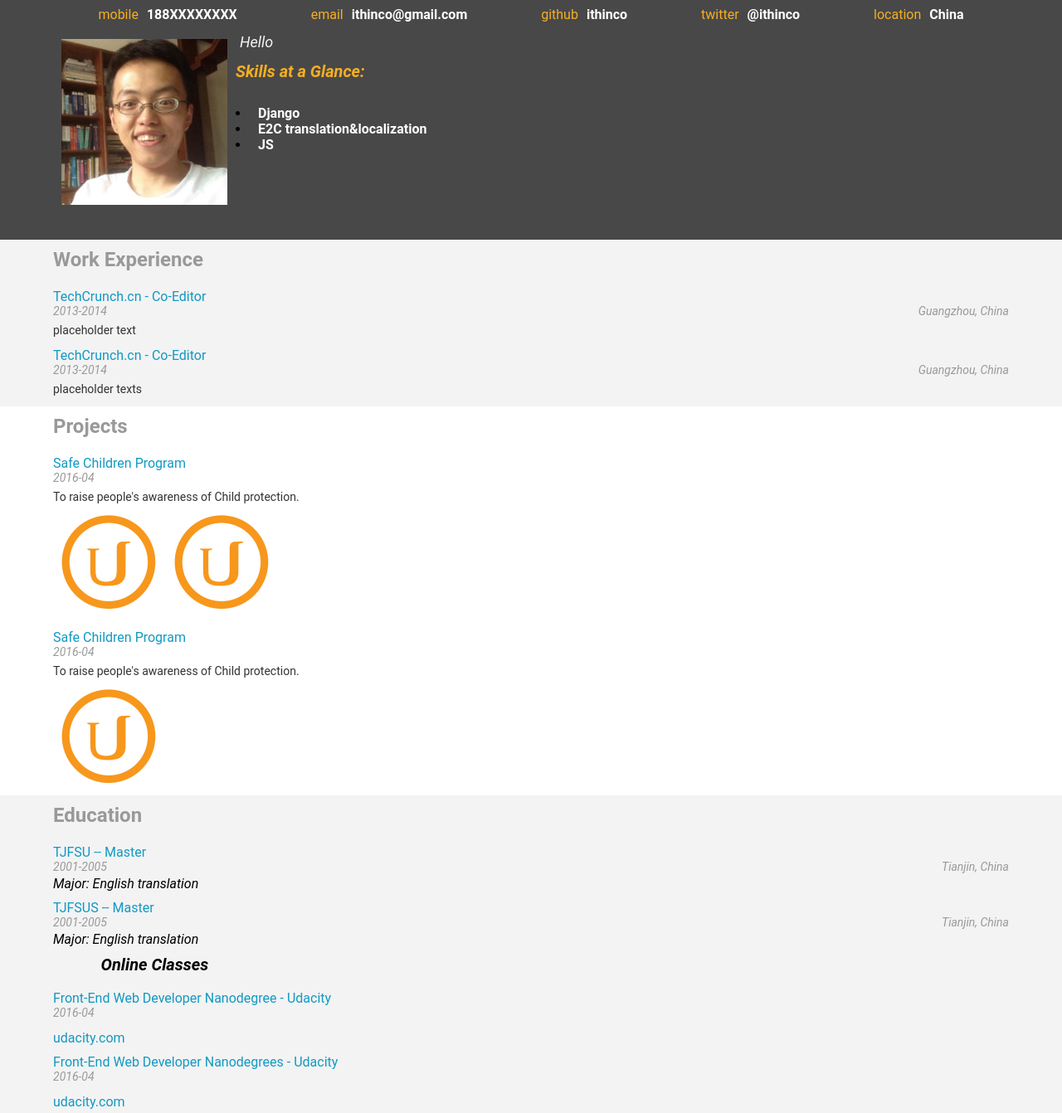
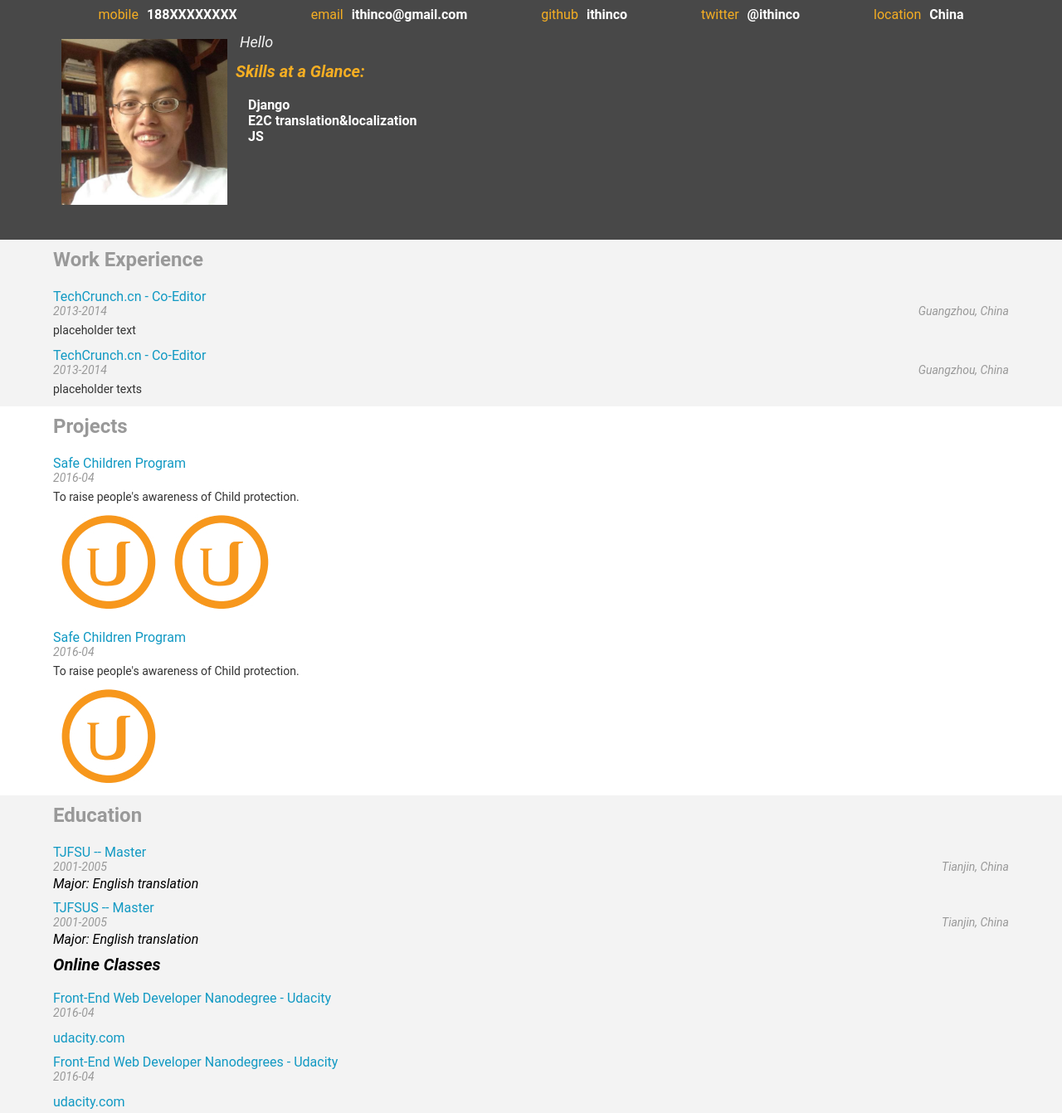
Before and after one commit to ithinco/udacity, a plain HTML site: page online resume/index.html in a window 1280 px wide. Shown: the part 100-1442 px from the top of the page at 83% size. Drawn offline with Linux system fonts and the light colour scheme; some packages are replaced by stand-ins of ours.

Commit message:
to meet specifications

```diff
--- a/online resume/css/style.css
+++ b/online resume/css/style.css
@@ -97,6 +97,10 @@
   font-size: 18px;
   color: #f3f3f3;
   line-height: 28px;
+}
+
+#skills {
+  flex-direction: column;
 }
 
 #skills-h3 {
--- a/online resume/js/resumeBuilder.js
+++ b/online resume/js/resumeBuilder.js
@@ -10,30 +10,33 @@
 	},
 	"welcomeMessage" : "Hello",
 	"skills" : ["Django","E2C translation&localization","JS"],
-	"bioPic" : "images/ithinco.jpg",
+	"biopic" : "images/ithinco.jpg",
 	"display" : function(){
 		var formattedName = HTMLheaderName.replace("%data%", this.name);
 		var formattedRole = HTMLheaderRole.replace("%data%", this.role);
 		$("#header").prepend(formattedRole);
 		$("#header").prepend(formattedName);
 
-		formattedContact = ""
+		var formattedContact = "";
 		for (p in this.contacts)
 			formattedContact += HTMLcontactGeneric.replace("%contact%",
 				p).replace("%data%", this.contacts[p]);
 		$("#topContacts").append(formattedContact);
+		$("#footerContacts").append(formattedContact);
 
-		var formattedPic = HTMLbioPic.replace("%data%", this.bioPic);
+		var formattedPic = HTMLbioPic.replace("%data%", this.biopic);
 		$("#header").append(formattedPic);
 
 		var formattedWelcome = HTMLwelcomeMsg.replace("%data%", this.welcomeMessage);
 		$("#header").append(formattedWelcome);
 
-		$("#header").append(HTMLskillsStart);
 		var formattedSkills = "";
+		var tmpformattedSkills = "";
 		for (var i = 0; i < this.skills.length; i++) {
-			formattedSkills += HTMLskills.replace("%data%", this.skills[i]);
+			 tmpformattedSkills += HTMLskills.replace("%data%", this.skills[i]);
 		};
+		tmpformattedSkills += "</ul>";
+		formattedSkills = HTMLskillsStart.replace("</ul>", tmpformattedSkills);
 		$("#header").append(formattedSkills);
 	}
 };
@@ -68,25 +71,31 @@
 			"url" : "udacity.com"
 	}],
 	"display" : function(){
-		$("#education").append(HTMLschoolStart);
 		var formattedSchool = "";
 		for (var i = 0; i < this.schools.length; i++) {
-			formattedSchool = HTMLschoolName.replace("%data%", this.schools[i].name)
+			var tmpformattedSchool = '>' + HTMLschoolName.replace("%data%", this.schools[i].name)
 							+ HTMLschoolDegree.replace("%data%", this.schools[i].degree)
 							+ HTMLschoolDates.replace("%data%", this.schools[i].dates)
 							+ HTMLschoolLocation.replace("%data%", this.schools[i].location)
-							+ HTMLschoolMajor.replace("%data%", this.schools[i].majors);
-			$(".education-entry").append(formattedSchool);
+							+ HTMLschoolMajor.replace("%data%", this.schools[i].majors)
+							+ '<';
+			formattedSchool += HTMLschoolStart.replace("><", tmpformattedSchool);
 		};
+		$("#education").append(formattedSchool);
+		$("#education").append(HTMLonlineClasses)
 
-		var formattedonline = HTMLonlineClasses;
+		var formattedonline = "";
 		for (var i = 0; i < this.onlineCourses.length; i++) {
-			formattedonline += HTMLonlineTitle.replace("%data%", this.onlineCourses[i].title)
+			var tmpformattedonline = '>' + HTMLonlineTitle.replace("%data%", this.onlineCourses[i].title)
 							+ HTMLonlineSchool.replace("%data%", this.onlineCourses[i].school)
 							+ HTMLonlineDates.replace("%data%", this.onlineCourses[i].date)
-							+ HTMLonlineURL.replace("%data%", this.onlineCourses[i].url);
+							+ HTMLonlineURL.replace("%data%", this.onlineCourses[i].url)
+							+ '<';
+			formattedonline += HTMLschoolStart.replace("><", tmpformattedonline);
 		};
-		$(".education-entry").append(formattedonline);
+		$("#education").append(formattedonline)
+
+
 	}
 };
 
@@ -109,15 +118,16 @@
 	],
 	"display" : function(){
 		var formattedWork = "";
-		$("#workExperience").append(HTMLworkStart);
 		for (var i = 0; i < this.jobs.length; i++) {
-			formattedWork = HTMLworkEmployer.replace("%data%", this.jobs[i].employer)
-							+HTMLworkTitle.replace("%data%", this.jobs[i].title)
-							+HTMLworkDates.replace("%data%", this.jobs[i].dates)
-							+HTMLworkLocation.replace("%data%", this.jobs[i].location)
-							+HTMLworkDescription.replace("%data%", this.jobs[i].description);
-			$(".work-entry").append(formattedWork);
+			var tmpformattedWork = '>' + HTMLworkEmployer.replace("%data%", this.jobs[i].employer)
+							+ HTMLworkTitle.replace("%data%", this.jobs[i].title)
+							+ HTMLworkDates.replace("%data%", this.jobs[i].dates)
+							+ HTMLworkLocation.replace("%data%", this.jobs[i].location)
+							+ HTMLworkDescription.replace("%data%", this.jobs[i].description)
+							+ '<';
+			formattedWork += HTMLworkStart.replace('><', tmpformattedWork);
 		}
+		$("#workExperience").append(formattedWork);
 	}
 };
 
@@ -137,19 +147,18 @@
 		}
 	],
 	"display" : function(){
-		$("#projects").append(HTMLprojectStart);
 		var formattedProjects = "";
 		for (var i = 0; i < this.projects.length; i++) {
-			formattedProjects = HTMLprojectTitle.replace("%data%", this.projects[i].title)
+			var tmpformattedProjects = '>' + HTMLprojectTitle.replace("%data%", this.projects[i].title)
 							+HTMLprojectDates.replace("%data%", this.projects[i].dates)
 							+HTMLprojectDescription.replace("%data%", this.projects[i].description);
 			for (var j = 0; j < this.projects[i].images.length; j++) {
-				formattedProjects += HTMLprojectImage.replace("%data%", this.projects[i].images[j]);
+				tmpformattedProjects += HTMLprojectImage.replace("%data%", this.projects[i].images[j]);
 			};
-
-			$(".project-entry").append(formattedProjects);
+			tmpformattedProjects += '<';
+			formattedProjects += HTMLprojectStart.replace("><", tmpformattedProjects);
 		}
-
+		$("#projects").append(formattedProjects);
 	}
 };
 
@@ -159,4 +168,3 @@
 education.display();
 
 $("#mapDiv").append(googleMap);
-$("#footerContacts").append(formattedContact);
```
